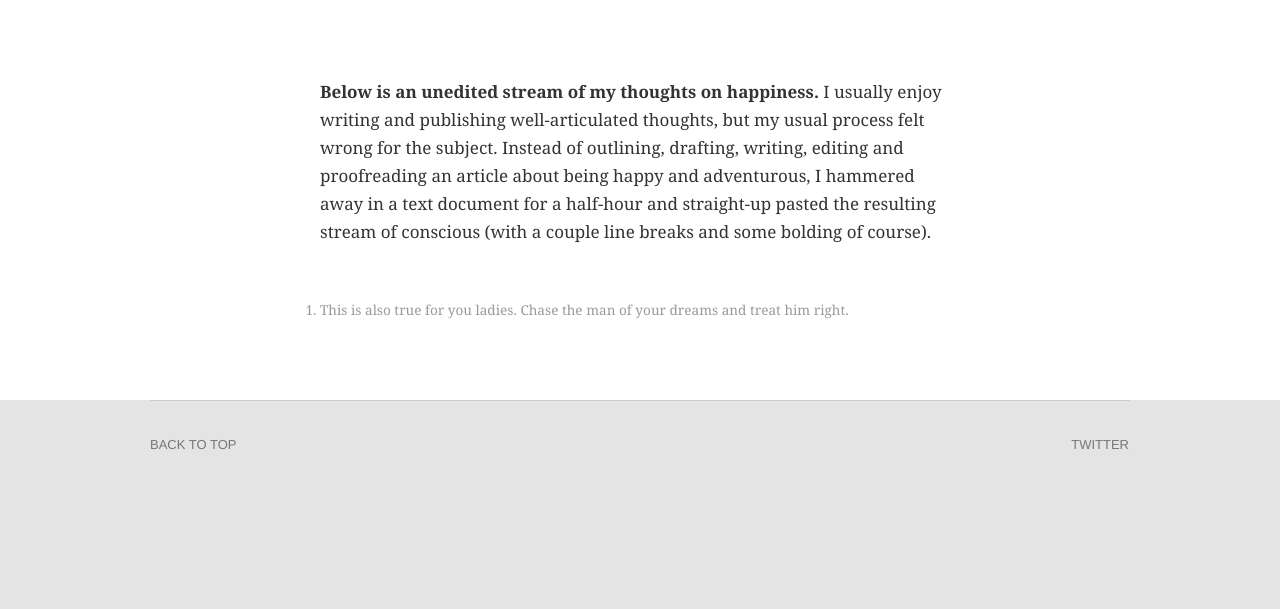
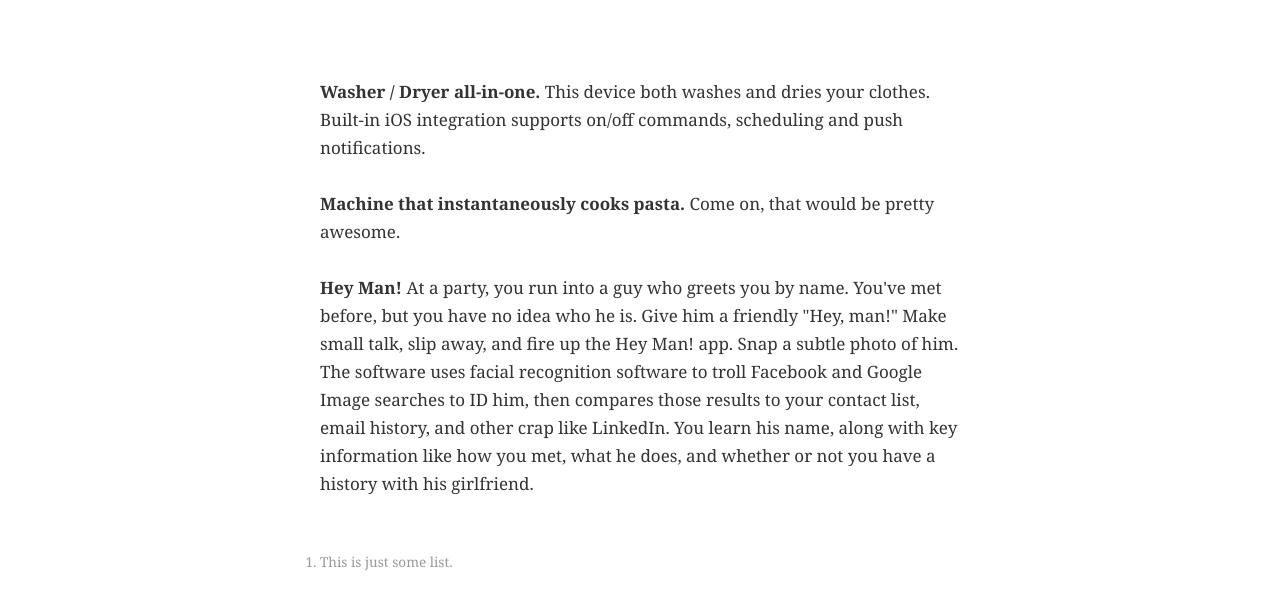
Before and after one commit to kirtan/kirtan.github.io, a plain HTML site: page ideas/index.html in a window 1280 px wide. Shown: the part 771-1380 px from the top of the page. Before the commit the page ends 1270 px from the top, so only its background shows below. Drawn offline with Linux system fonts and the light colour scheme; a script that the page names is missing; a web font is replaced by a local one.

Commit message:
moo oar ideas

```diff
--- a/ideas/index.html
+++ b/ideas/index.html
@@ -13,7 +13,7 @@
 
 </nav>
       <article class="art ">
-        <header class="art-header  white" style="background-image: url(http://thekirtan.com/img/free.jpg); background-position: 50% 0px; "> <!-- white -->
+        <header class="art-header white" style="background-image: url(http://thekirtan.com/img/free.jpg); background-position: 50% 0px; "> <!-- white -->
           <div class="art-header-inner" style="margin-top: 0px; opacity: 1; ">
             <time class="art-time">August, 2012</time>
             <h2 class="art-title" style="font-size: 98px; ">Free Ideas</h2>
@@ -22,27 +22,18 @@
         </header>
         <div class="art-body">
           <div class="art-body-inner">
-            <p><strong>Below is an unedited stream of my thoughts on happiness.</strong> I usually enjoy writing and publishing well-articulated thoughts, but my usual process felt wrong for the subject. Instead of outlining, drafting, writing, editing and proofreading an article about being happy and adventurous, I hammered away in a text document for a half-hour and straight-up pasted the resulting stream of conscious (with a couple line breaks and some bolding of course).</p>
+            <p><strong>Washer / Dryer all-in-one.</strong> This device both washes and dries your clothes. Built-in iOS integration supports on/off commands, scheduling and push notifications.</p>
+
+            <p><strong>Machine that instantaneously cooks pasta.</strong> Come on, that would be pretty awesome.</p>
+
+            <p><strong>Hey Man!</strong> At a party, you run into a guy who greets you by name. You've met before, but you have no idea who he is. Give him a friendly "Hey, man!" Make small talk, slip away, and fire up the Hey Man! app. Snap a subtle photo of him. The software uses facial recognition software to troll Facebook and Google Image searches to ID him, then compares those results to your contact list, email history, and other crap like LinkedIn. You learn his name, along with key information like how you met, what he does, and whether or not you have a history with his girlfriend.</p>
 
 <ol class="art-reference">
-<li>This is also true for you ladies. Chase the man of your dreams and treat him right.</li>
+<li>This is just some list.</li>
 </ol>
           </div>
         </div>
       </article>
-      <footer class="footer">
-  <div class="back-to-top">
-    <a href="">Back to top</a>
-  </div>
-  <div class="footer-nav">
-
-
-    &nbsp;
-  </div>
-  <aside class="offsite-links">
-    <a class="twitter-link" href="http://www.twitter.com/kirtan">Twitter</a>
-  </aside>
-</footer>
-    </div>
+        </div>
 
 </body></html>
```
Also changed, not shown: 1 other file.
